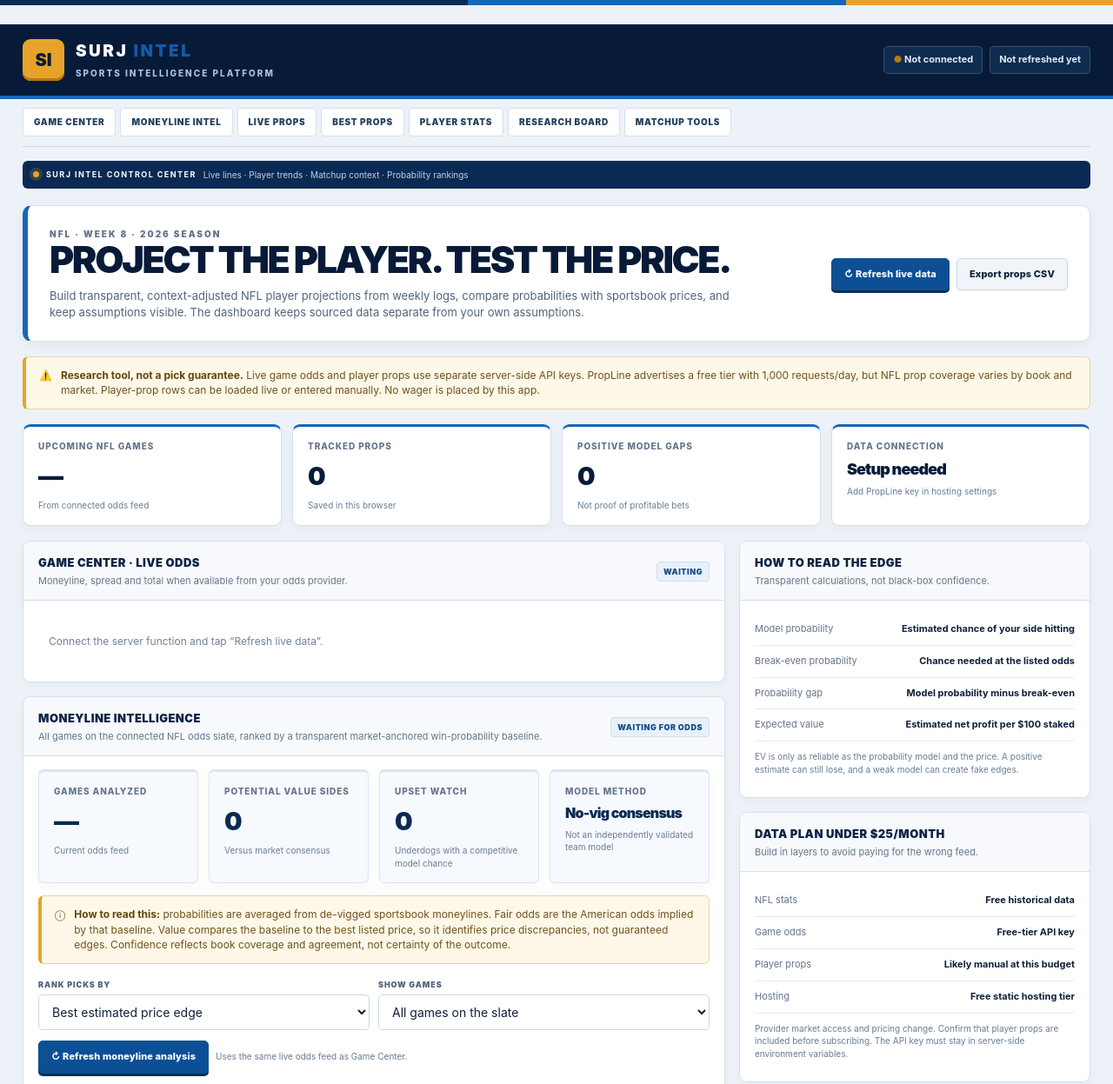
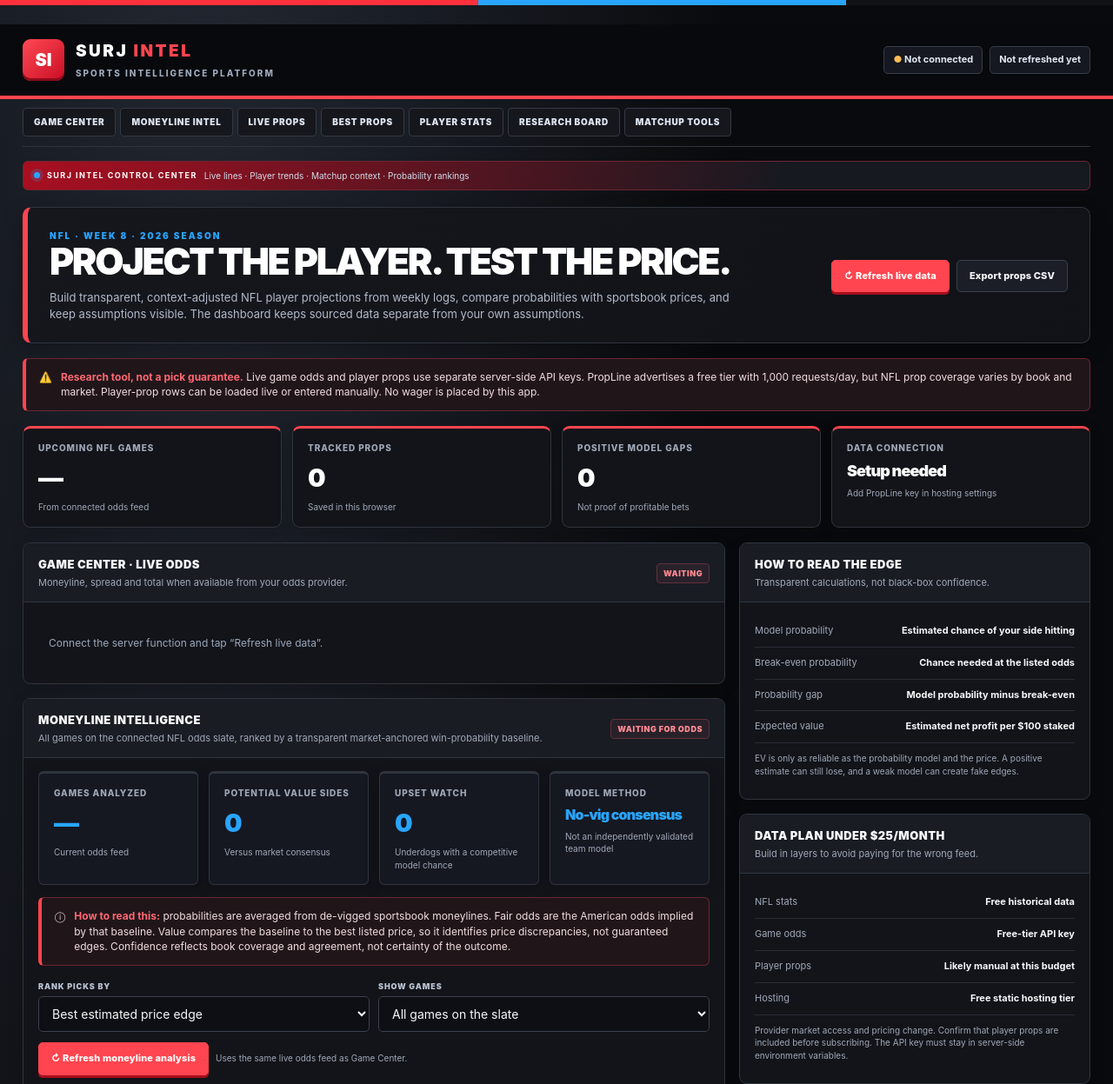
Before and after one commit to Surjahh/Surj-NFL, a plain HTML site: page index.html in a window 1280 px wide. Shown: the top 1247 px of the page at 87% size. Drawn offline with Linux system fonts and the light colour scheme.

Commit message:
Add files via upload

```diff
--- a/index.html
+++ b/index.html
@@ -36,6 +36,43 @@
 /* Moneyline Intelligence */
 .ml-stats{grid-template-columns:repeat(4,minmax(0,1fr));margin:0 0 14px}.ml-stats .stat{background:#f6f9fd;border-color:#dbe5f1;border-radius:6px}.ml-stats .value{color:#0b2a53}.ml-value{font-weight:900}.ml-bar{height:6px;background:#e4ebf4;border-radius:99px;overflow:hidden;min-width:90px;margin-top:5px}.ml-bar span{display:block;height:100%;background:#1767b8}.ml-signal{display:inline-block;padding:4px 7px;border-radius:4px;background:#e6f5ee;color:#087e5a;font-size:10px;font-weight:900}.ml-signal.watch{background:#fff3d8;color:#8a5a00}.ml-signal.neutral{background:#edf2f8;color:#52647c}.ml-prob{font-weight:900;color:#0b2a53}.ml-sub{font-size:10px;color:#64748b;margin-top:3px}@media(max-width:720px){.ml-stats{grid-template-columns:repeat(2,minmax(0,1fr))}}
 
+
+/* SURJ INTEL v12: Black + Red with Electric Blue accents */
+:root{--bg:#090a0d;--panel:#121419;--panel2:#191c23;--line:#30343e;--muted:#a0a8b8;--text:#f5f7fb;--green:#42d6a0;--amber:#ffbd59;--red:#ff454f;--blue:#28a5ff;--purple:#b9a2ff;color-scheme:dark}
+body{background:radial-gradient(ellipse at 18% -12%,#252b36 0,transparent 42%),var(--bg)!important;color:var(--text)!important}
+body:before{background:linear-gradient(90deg,#ff303b 0 43%,#28a5ff 43% 76%,#101216 76% 100%)}
+.top{background:#08090c!important;color:#fff;border-bottom:4px solid var(--red)!important}
+.logo{background:linear-gradient(135deg,#ff4a54,#c90d24)!important;color:#fff!important;box-shadow:inset 0 -3px 0 #8d0b1b}
+.brand h1 span{color:var(--red)!important}.brand small{color:#9da9bc!important}
+.chip,.top .chip{background:#151820!important;border-color:#383d49!important;color:#e1e8f4!important}
+.hero{background:linear-gradient(120deg,#15171d,#101217)!important;border-color:#30343e!important;border-left-color:var(--red)!important;box-shadow:0 8px 24px rgba(0,0,0,.24)!important}
+.hero h2{color:#fff!important}.hero p:not(.eyebrow){color:#b2bac9!important}.eyebrow{color:var(--blue)!important}
+a,.source-list a{color:var(--blue)!important}
+.btn{background:#1b1e26!important;color:#f5f7fb!important;border-color:#3a404d!important}
+.btn:hover{background:#252a35!important;border-color:var(--blue)!important}
+.btn.primary{background:var(--red)!important;border-color:var(--red)!important;color:#fff!important;box-shadow:0 3px 0 #a70d1d!important}
+.btn.primary:hover{background:#e52b38!important}
+.btn:focus-visible,input:focus-visible,select:focus-visible,textarea:focus-visible{outline:3px solid var(--blue)!important;outline-offset:2px}
+.notice{background:#20161a!important;border-color:#6d2631!important;border-left-color:var(--red)!important;color:#f2dce0!important}.notice b{color:#ff6873!important}
+.stat,.card{background:#121419!important;border-color:#30343e!important;box-shadow:0 5px 18px rgba(0,0,0,.18)!important}
+.stat{border-top-color:var(--red)!important}.stat label,.sub,.head p,.small,.muted{color:var(--muted)!important}.value{color:#fff!important}
+.head{background:#191c23!important;border-bottom-color:#30343e!important}.head h3{color:#f7f8fb!important}
+.table th{background:#20232b!important;color:#c2ccdc!important;border-bottom-color:#3b404b!important}
+.table td{background:#121419;color:#e0e7f1!important;border-bottom-color:#292d36!important}.table td b{color:#fff!important}.table tbody tr:nth-child(even){background:#171a20!important}.table tbody tr:nth-child(even) td{background:#171a20!important}.table tbody tr:hover,.table tbody tr:hover td{background:#1b2735!important}
+.tag{background:#29212a!important;color:#ff8a92!important;border-color:#63303a!important}
+.positive{color:#42d6a0!important}.negative{color:#ff6873!important}
+.field label{color:#b8c2d2!important}.field input,.field select,.field textarea{background:#0d0f14!important;border-color:#3a404d!important;color:#f5f7fb!important}.field input::placeholder,.field textarea::placeholder{color:#7e899d!important}.field input:focus,.field select:focus,.field textarea:focus{border-color:var(--blue)!important;box-shadow:0 0 0 3px rgba(40,165,255,.16)!important}
+.metric,.game{border-bottom-color:#292d36!important}.metric span{color:#a0a8b8!important}.metric b{color:#f5f7fb!important}
+.game{background:linear-gradient(180deg,#171a20,#111318)!important;border-color:#30343e!important;border-top-color:var(--red)!important;box-shadow:0 4px 12px rgba(0,0,0,.2)!important}.gametop{color:#a0a8b8!important}.teams{color:#f5f7fb!important}.team-mark{background:#b91527!important;border-color:#424854!important;color:#fff!important}.team-mark.home{background:#087bc7!important}
+.oddsline span{background:#191d25!important;border-color:#353b47!important;color:#d6e0ee!important}
+.empty{color:#9ca8bb!important}.foot{border-top-color:#30343e!important;color:#8995a8!important}
+.pill{background:#171a21!important;border-color:#3a404d!important;color:#c4cddd!important}.pill.active{background:#182d40!important;border-color:#176aa2!important;color:#70c7ff!important}
+.control-nav{border-bottom-color:#30343e!important}.control-nav a{background:#15171d!important;border-color:#343945!important;color:#dce4f0!important}.control-nav a:hover{background:var(--red)!important;border-color:var(--red)!important;color:#fff!important}
+.score-ribbon{background:linear-gradient(100deg,#a90f21,#161920 72%)!important;border:1px solid #6c2631!important;color:#fff!important}.score-ribbon .live-dot{background:var(--blue)!important;box-shadow:0 0 0 4px rgba(40,165,255,.18)!important}.score-ribbon span:last-child{color:#d2dbea!important}
+#bestPropsCard{border-top-color:var(--red)!important}#bestPropsCard .head{background:#21171b!important}#bestPropsCard .head h3:before{color:var(--red)!important}.source-list p{border-bottom-color:#292d36!important}
+.ml-stats .stat{background:#151820!important;border-color:#30343e!important}.ml-stats .value,.ml-prob{color:var(--blue)!important}.ml-bar{background:#303540!important}.ml-bar span{background:linear-gradient(90deg,var(--red),var(--blue))!important}.ml-signal{background:#182d27!important;color:#62e0ad!important}.ml-signal.watch{background:#33271a!important;color:#ffca72!important}.ml-signal.neutral{background:#202630!important;color:#c3cede!important}.ml-sub{color:#a0a8b8!important}
+@media(max-width:580px){.top{background:#08090c!important}.hero{background:#14161c!important}.control-nav a{background:#15171d!important}}
+
 </style>
 </head>
 <body><main class="app">
@@ -68,7 +105,7 @@
 <section class="card"><div class="head"><div><h3>Data plan under $25/month</h3><p>Build in layers to avoid paying for the wrong feed.</p></div></div><div class="body"><div class="metric"><span>NFL stats</span><b class="positive">Free historical data</b></div><div class="metric"><span>Game odds</span><b>Free-tier API key</b></div><div class="metric"><span>Player props</span><b class="warn">Likely manual at this budget</b></div><div class="metric"><span>Hosting</span><b class="positive">Free static hosting tier</b></div><p class="small">Provider market access and pricing change. Confirm that player props are included before subscribing. The API key must stay in server-side environment variables.</p></div></section>
 <section class="card"><div class="head"><div><h3>Sources & setup</h3></div></div><div class="body source-list"><p><a href="https://the-odds-api.com/sports/nfl-odds.html" target="_blank" rel="noreferrer">The Odds API: NFL markets ↗</a><span class="small">Current game odds and documented event markets.</span></p><p><a href="https://nflreadr.nflverse.com/" target="_blank" rel="noreferrer">nflverse / nflreadr ↗</a><span class="small">Free historical play-by-play and player statistics.</span></p><p><a href="https://app.netlify.com/" target="_blank" rel="noreferrer">Netlify hosting ↗</a><span class="small">Host the site and run the small server function.</span></p><p class="small">Once deployed, set environment variable <code>ODDS_API_KEY</code> in your hosting dashboard, then redeploy.</p></div></section>
 </aside></div>
-<footer class="foot">SURJ INTEL Control Center v10 · Research only · No betting transactions · Odds may be delayed or unavailable. Keep a record of model assumptions and evaluate performance over a meaningful sample.</footer>
+<footer class="foot">SURJ INTEL Control Center v12 · Research only · No betting transactions · Odds may be delayed or unavailable. Keep a record of model assumptions and evaluate performance over a meaningful sample.</footer>
 </main>
 <script>
 const $=id=>document.getElementById(id);
```
Also changed, not shown: README.md.
